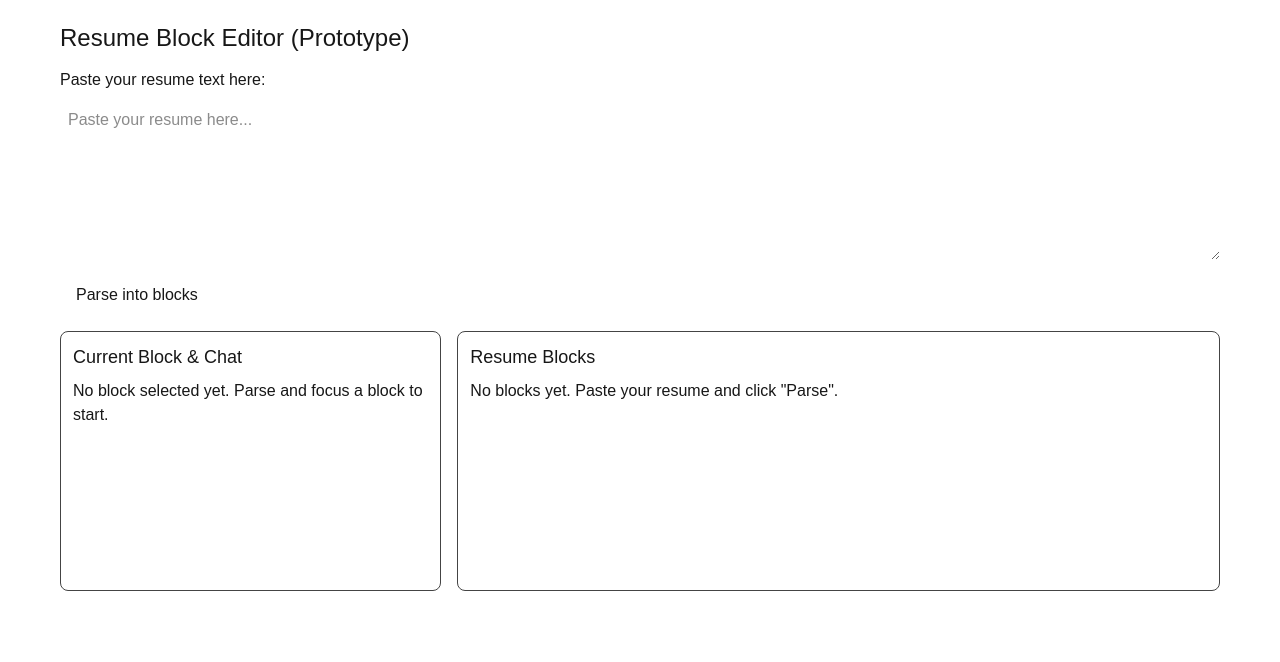
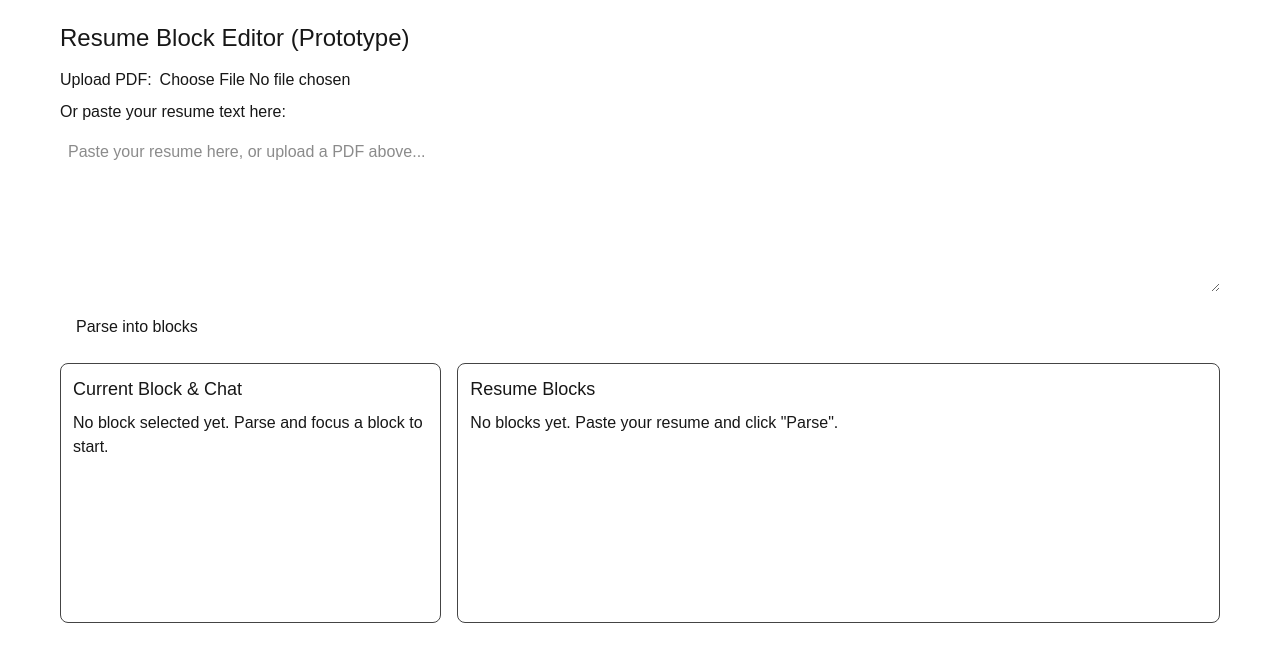
Before and after one commit to jaynender22/builder, a Next.js app: page / in a window 1280 px wide. Shown: the top 662 px of the page. Built offline with nearby package versions, Linux system fonts and the light colour scheme.

Commit message:
added pdf upload

```diff
--- /dev/null
+++ b/app/api/parse-pdf/route.ts
@@ -0,0 +1,39 @@
+import { NextRequest, NextResponse } from "next/server";
+import pdf from "pdf-parse";
+
+export const runtime = "nodejs";
+
+export async function POST(req: NextRequest) {
+  try {
+    const formData = await req.formData();
+    const file = formData.get("file") as File | null;
+
+    if (!file) {
+      return NextResponse.json(
+        { error: "No file uploaded" },
+        { status: 400 }
+      );
+    }
+
+    const arrayBuffer = await file.arrayBuffer();
+    const buffer = Buffer.from(arrayBuffer);
+
+    const data = await pdf(buffer);
+    const text = data.text || "";
+
+    if (!text.trim()) {
+      return NextResponse.json(
+        { error: "Could not extract text from PDF" },
+        { status: 400 }
+      );
+    }
+
+    return NextResponse.json({ text });
+  } catch (err) {
+    console.error("Error parsing PDF:", err);
+    return NextResponse.json(
+      { error: "Server error while parsing PDF" },
+      { status: 500 }
+    );
+  }
+}
--- a/app/page.tsx
+++ b/app/page.tsx
@@ -1,6 +1,10 @@
 "use client";
 
-import React, { useState, KeyboardEvent } from "react";
+import React, {
+  useState,
+  KeyboardEvent,
+  ChangeEvent,
+} from "react";
 
 type Block = {
   id: string;
@@ -11,8 +15,54 @@ type ChatMessage = {
   id: string;
   role: "user" | "assistant";
   content: string;
-  canApply?: boolean; // true when this message is a suggestion we can apply
+  canApply?: boolean;
 };
+
+// Helper: turn raw text into one-bullet-per-block
+function splitTextIntoBlocks(rawText: string): string[] {
+  const lines = rawText
+    .split(/\r?\n/)
+    .map((line) => line.trim());
+
+  const blocks: string[] = [];
+  let current = "";
+
+  // bullet markers: •, -, *, number.
+  const bulletRegex = /^(\u2022|-|\*|\d+\.)\s*/;
+
+  for (const line of lines) {
+    if (!line) {
+      // blank line = separator
+      if (current) {
+        blocks.push(current.trim());
+        current = "";
+      }
+      continue;
+    }
+
+    if (bulletRegex.test(line)) {
+      // new bullet starts
+      if (current) {
+        blocks.push(current.trim());
+      }
+      current = line; // keep bullet char in text
+    } else {
+      // continuation of current bullet (wrapped line)
+      if (current) {
+        current += " " + line;
+      } else {
+        // text before first bullet – treat as its own block
+        current = line;
+      }
+    }
+  }
+
+  if (current) {
+    blocks.push(current.trim());
+  }
+
+  return blocks;
+}
 
 export default function HomePage() {
   const [rawText, setRawText] = useState("");
@@ -24,20 +74,20 @@ export default function HomePage() {
   >({});
   const [chatInput, setChatInput] = useState("");
 
+  const [isParsingPdf, setIsParsingPdf] = useState(false);
+  const [pdfError, setPdfError] = useState<string | null>(null);
+
   function handleParse() {
-    const lines = rawText
-      .split("\n")
-      .map((line) => line.trim())
-      .filter((line) => line.length > 0);
+    const blockTexts = splitTextIntoBlocks(rawText);
 
-    const newBlocks: Block[] = lines.map((line, index) => ({
+    const newBlocks: Block[] = blockTexts.map((text, index) => ({
       id: `block-${index}`,
-      text: line,
+      text,
     }));
 
     setBlocks(newBlocks);
     setActiveBlockId(newBlocks[0]?.id ?? null);
-    setChatsByBlockId({}); // reset chats when parsing new text
+    setChatsByBlockId({});
   }
 
   function updateBlockText(id: string, newText: string) {
@@ -55,6 +105,44 @@ export default function HomePage() {
         block.id === activeBlockId ? { ...block, text: suggestion } : block
       )
     );
+  }
+
+  async function handlePdfUpload(e: ChangeEvent<HTMLInputElement>) {
+    const file = e.target.files?.[0];
+    if (!file) return;
+
+    if (file.type !== "application/pdf") {
+      setPdfError("Please upload a PDF file.");
+      return;
+    }
+
+    setPdfError(null);
+    setIsParsingPdf(true);
+
+    try {
+      const formData = new FormData();
+      formData.append("file", file);
+
+      const res = await fetch("/api/parse-pdf", {
+        method: "POST",
+        body: formData,
+      });
+
+      const data = await res.json();
+
+      if (!res.ok) {
+        throw new Error(data?.error || "Failed to parse PDF");
+      }
+
+      setRawText(data.text || "");
+    } catch (err: any) {
+      console.error("PDF upload error:", err);
+      setPdfError(
+        err?.message || "Something went wrong while parsing the PDF."
+      );
+    } finally {
+      setIsParsingPdf(false);
+    }
   }
 
   async function handleSendChat() {
@@ -159,17 +247,46 @@ export default function HomePage() {
         Resume Block Editor (Prototype)
       </h1>
 
-      {/* Paste resume */}
+      {/* Upload PDF + paste text */}
       <div style={{ marginBottom: "16px" }}>
+        <div
+          style={{
+            display: "flex",
+            flexWrap: "wrap",
+            gap: "12px",
+            alignItems: "center",
+            marginBottom: "8px",
+          }}
+        >
+          <label>
+            <span style={{ marginRight: "8px" }}>Upload PDF:</span>
+            <input
+              type="file"
+              accept="application/pdf"
+              onChange={handlePdfUpload}
+            />
+          </label>
+          {isParsingPdf && (
+            <span style={{ fontSize: "12px", color: "#a3e635" }}>
+              Parsing PDF...
+            </span>
+          )}
+          {pdfError && (
+            <span style={{ fontSize: "12px", color: "#f97373" }}>
+              {pdfError}
+            </span>
+          )}
+        </div>
+
         <label style={{ display: "block", marginBottom: "8px" }}>
-          Paste your resume text here:
+          Or paste your resume text here:
         </label>
         <textarea
           value={rawText}
           onChange={(e) => setRawText(e.target.value)}
           rows={6}
           style={{ width: "100%", padding: "8px" }}
-          placeholder="Paste your resume here..."
+          placeholder="Paste your resume here, or upload a PDF above..."
         />
         <button
           onClick={handleParse}
@@ -208,7 +325,6 @@ export default function HomePage() {
 
           {activeBlock ? (
             <>
-              {/* Block preview */}
               <div
                 style={{
                   border: "1px solid #333",
@@ -222,7 +338,6 @@ export default function HomePage() {
                 {activeBlock.text}
               </div>
 
-              {/* Chat messages */}
               <div
                 style={{
                   flex: 1,
@@ -264,7 +379,6 @@ export default function HomePage() {
                         {msg.content}
                       </div>
 
-                      {/* Apply button for assistant suggestions */}
                       {msg.role === "assistant" && msg.canApply && (
                         <div
                           style={{
@@ -295,7 +409,6 @@ export default function HomePage() {
                 )}
               </div>
 
-              {/* Chat input */}
               <div style={{ display: "flex", gap: "8px", marginTop: "4px" }}>
                 <input
                   value={chatInput}
```
